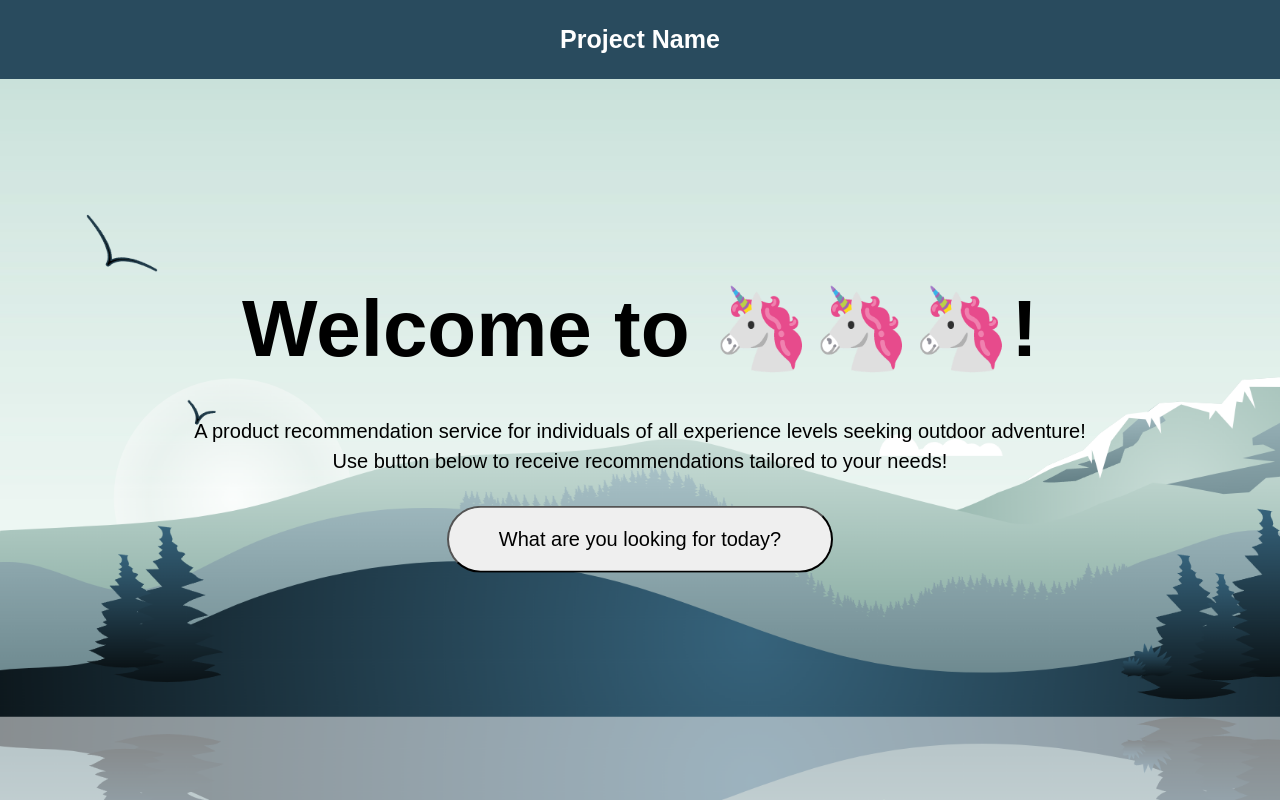
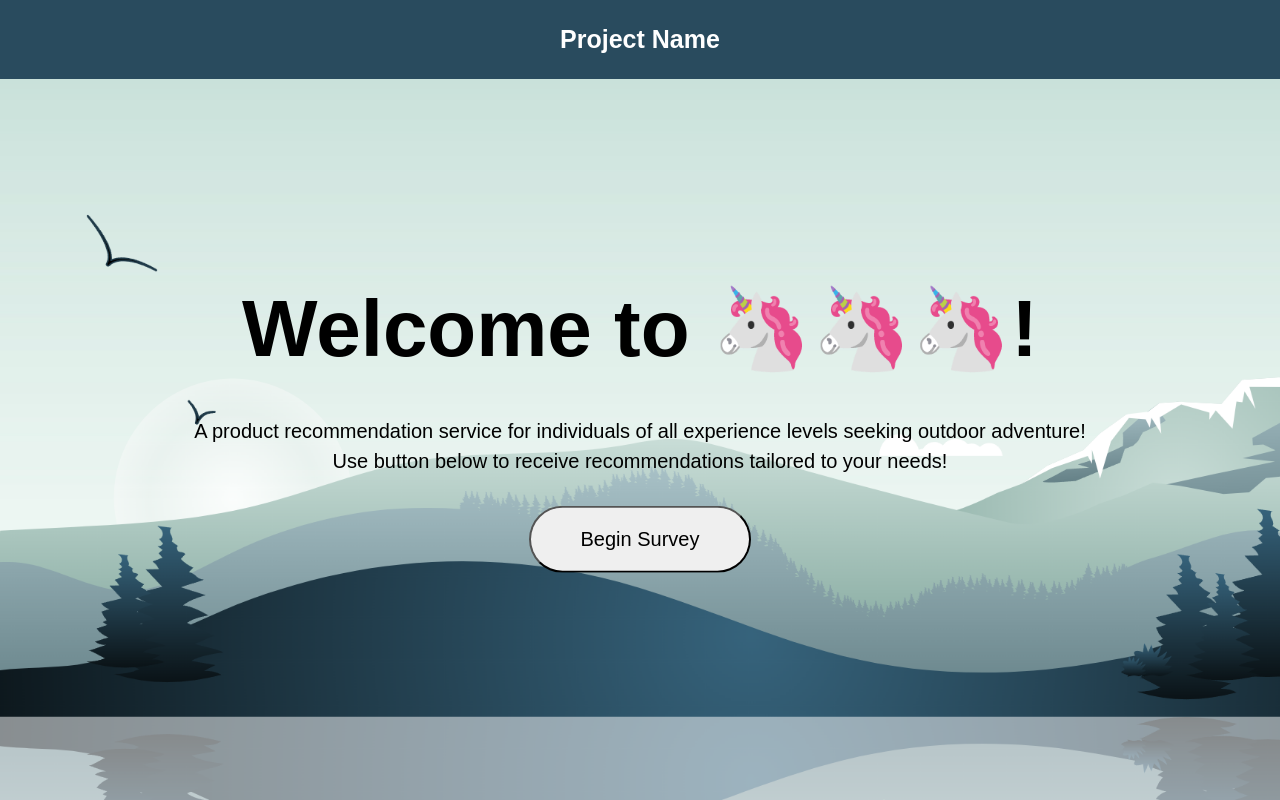
Before and after one commit to eva820/youCode-2024--Treck-teryx, a React (Create React App) app in the folder react-flask-app/: page / in a window 1280 px wide. Built offline with nearby package versions, Linux system fonts and the light colour scheme.

Commit message:
merge kelly's branch with main

```diff
--- a/react-flask-app/src/App.js
+++ b/react-flask-app/src/App.js
@@ -91,6 +91,8 @@ const ChecklistSurvey = () => {
       {!surveyCompleted ? runSurvey()
       : (
         <div>Product Recommendation</div>
+
+
       )}
     </div>
   );
@@ -115,7 +117,7 @@ const Landing = () => {
                   <p>A product recommendation service for individuals of all experience levels seeking outdoor adventure!
                     <br></br>
                     Use button below to receive recommendations tailored to your needs!</p>
-                  <button className="button" type="button" onClick={toggleLanding}>What are you looking for today?</button>
+                  <button className="button" type="button" onClick={toggleLanding}>Begin Survey</button>
                   {/* Add any other content of Landing component here */}
               </div>
           ) : ( // either show the ChecklistSurvey {v} or the landing page {^} based on showLanding boolean value
```
